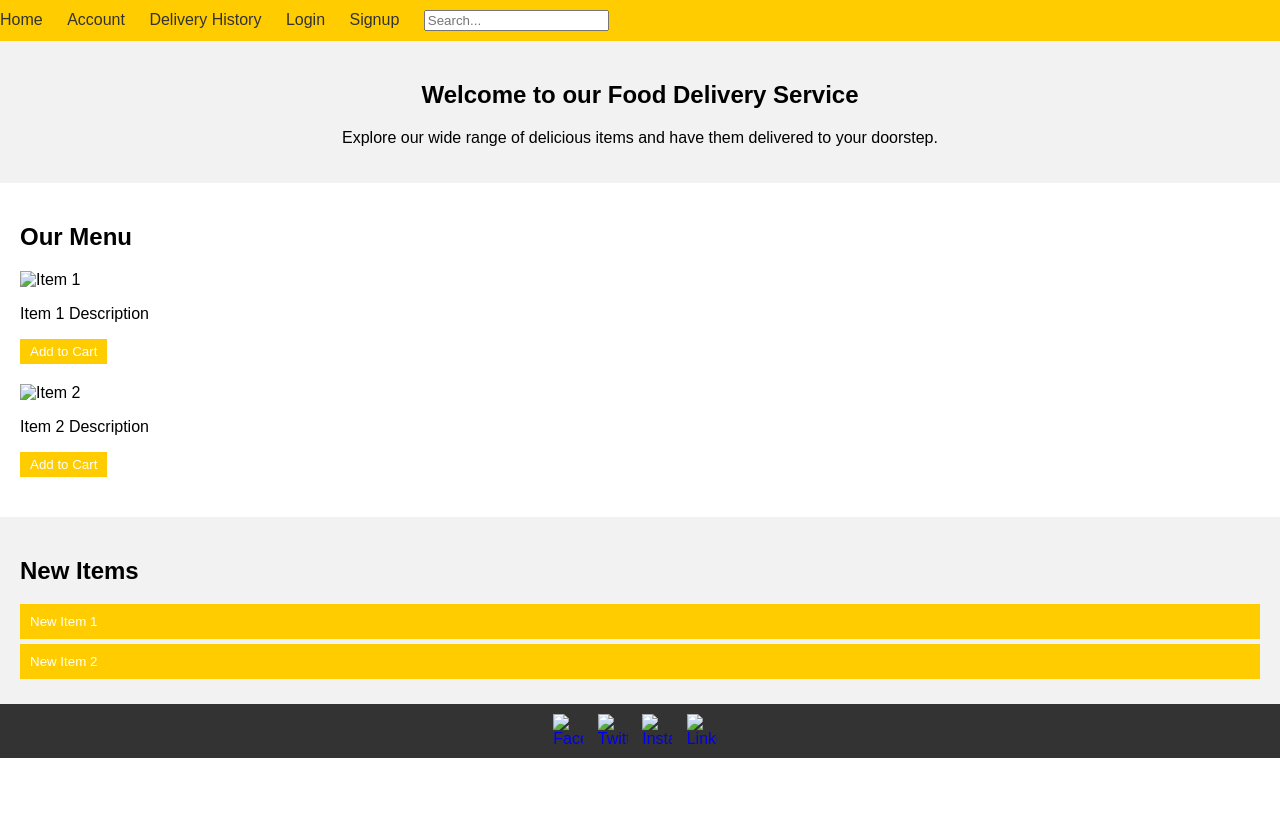
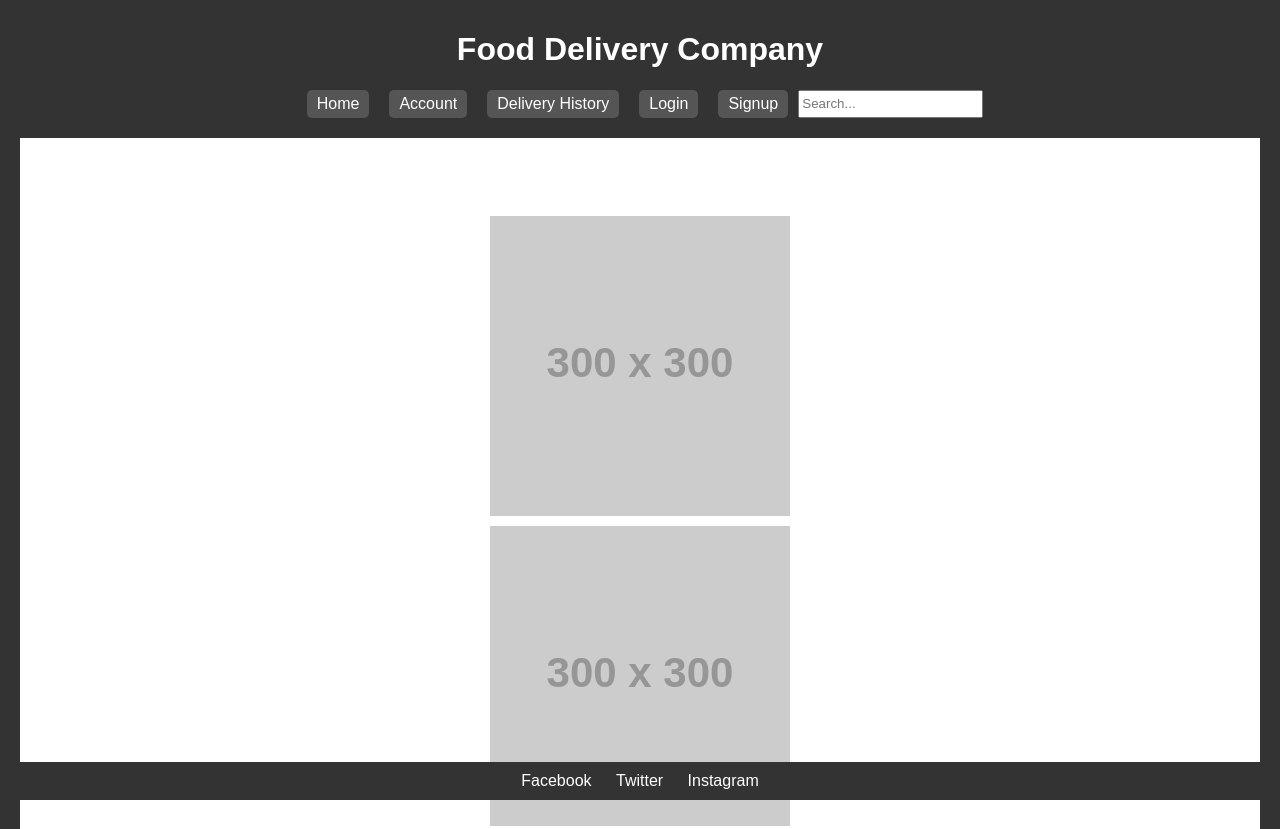
Before and after one commit to vishnujanne/LLM-webpage, a plain HTML site: page index.html in a window 1280 px wide. Shown: the top 829 px of the page. Before the commit the page ends 800 px from the top, so only its background shows below. Drawn offline with Linux system fonts and the light colour scheme; placeholder pictures from the web are drawn by us.

Commit message:
Update index.html

```diff
--- a/index.html
+++ b/index.html
@@ -8,165 +8,146 @@
     <title>Food Delivery Company</title>
     <style>
         body {
-            font-family: Arial, sans-serif;
             margin: 0;
             padding: 0;
+            font-family: Arial, sans-serif;
+            background-color: #f7f7f7;
         }
 
         header {
-            background-color: #ffcc00;
-            padding: 10px 0;
-        }
-
-        nav ul {
-            list-style-type: none;
-            margin: 0;
-            padding: 0;
-        }
-
-        nav ul li {
-            display: inline-block;
-            margin-right: 20px;
-        }
-
-        nav ul li a {
-            color: #333;
-            text-decoration: none;
-        }
-
-        .banner {
-            background-color: #f2f2f2;
-            padding: 20px;
+            background-color: #333;
+            color: white;
+            padding: 10px 20px;
             text-align: center;
         }
 
+        nav {
+            display: flex;
+            justify-content: center;
+            margin-bottom: 20px;
+        }
+
+        nav a {
+            color: white;
+            text-decoration: none;
+            margin: 0 10px;
+            padding: 5px 10px;
+            border-radius: 5px;
+            background-color: #555;
+        }
+
+        .accordion {
+            background-color: #fff;
+            padding: 10px 20px;
+            margin-bottom: 20px;
+        }
+
+        .accordion img {
+            width: 100%;
+            max-width: 300px;
+            display: block;
+            margin: 0 auto;
+            margin-bottom: 10px;
+        }
+
         .items {
+            display: grid;
+            grid-template-columns: repeat(auto-fill, minmax(250px, 1fr));
+            grid-gap: 20px;
             padding: 20px;
         }
 
         .item {
-            margin-bottom: 20px;
+            background-color: #fff;
+            padding: 10px;
+            border-radius: 5px;
+            box-shadow: 0 2px 4px rgba(0, 0, 0, 0.1);
         }
 
         .item img {
-            max-width: 100%;
+            width: 100%;
+            border-radius: 5px;
+            margin-bottom: 10px;
         }
 
         .item button {
-            background-color: #ffcc00;
-            color: #fff;
+            background-color: #555;
+            color: white;
             border: none;
             padding: 5px 10px;
+            border-radius: 5px;
             cursor: pointer;
-        }
-
-        .new-items {
-            background-color: #f2f2f2;
-            padding: 20px;
-        }
-
-        .accordion-btn {
-            background-color: #ffcc00;
-            color: #fff;
-            border: none;
-            padding: 10px;
-            margin-bottom: 5px;
-            width: 100%;
-            text-align: left;
-            cursor: pointer;
-        }
-
-        .accordion-content {
-            display: none;
-            padding: 10px;
         }
 
         footer {
             background-color: #333;
-            color: #fff;
+            color: white;
             text-align: center;
             padding: 10px 0;
+            position: fixed;
+            bottom: 0;
+            left: 0;
+            width: 100%;
         }
 
-        footer ul {
-            list-style-type: none;
-            margin: 0;
-            padding: 0;
-        }
-
-        footer ul li {
-            display: inline-block;
-            margin-right: 10px;
-        }
-
-        footer ul li img {
-            max-width: 30px;
-            max-height: 30px;
+        footer a {
+            color: white;
+            text-decoration: none;
+            margin: 0 10px;
         }
     </style>
 </head>
 
 <body>
     <header>
+        <h1>Food Delivery Company</h1>
         <nav>
-            <ul>
-                <li><a href="#">Home</a></li>
-                <li><a href="#">Account</a></li>
-                <li><a href="#">Delivery History</a></li>
-                <li><a href="#">Login</a></li>
-                <li><a href="#">Signup</a></li>
-                <li><input type="text" placeholder="Search..."></li>
-            </ul>
+            <a href="#">Home</a>
+            <a href="#">Account</a>
+            <a href="#">Delivery History</a>
+            <a href="#">Login</a>
+            <a href="#">Signup</a>
+            <input type="text" placeholder="Search...">
         </nav>
+        <div class="accordion">
+            <h2>New Items</h2>
+            <div>
+                <img src="https://via.placeholder.com/300" alt="New Item">
+            </div>
+            <div>
+                <img src="https://via.placeholder.com/300" alt="New Item">
+            </div>
+            <div>
+                <img src="https://via.placeholder.com/300" alt="New Item">
+            </div>
+        </div>
     </header>
-
-    <section class="banner">
-        <h1>Welcome to our Food Delivery Service</h1>
-        <p>Explore our wide range of delicious items and have them delivered to your doorstep.</p>
-    </section>
-
-    <section class="items">
-        <h2>Our Menu</h2>
+    <div class="items">
         <div class="item">
-            <img src="item1.jpg" alt="Item 1">
-            <p>Item 1 Description</p>
+            <img src="https://via.placeholder.com/250" alt="Item">
+            <p>Item Name</p>
+            <p>$10.00</p>
             <button>Add to Cart</button>
         </div>
         <div class="item">
-            <img src="item2.jpg" alt="Item 2">
-            <p>Item 2 Description</p>
+            <img src="https://via.placeholder.com/250" alt="Item">
+            <p>Item Name</p>
+            <p>$10.00</p>
+            <button>Add to Cart</button>
+        </div>
+        <div class="item">
+            <img src="https://via.placeholder.com/250" alt="Item">
+            <p>Item Name</p>
+            <p>$10.00</p>
             <button>Add to Cart</button>
         </div>
         <!-- Add more items here -->
-    </section>
-
-    <section class="new-items">
-        <h2>New Items</h2>
-        <div class="accordion">
-            <button class="accordion-btn">New Item 1</button>
-            <div class="accordion-content">
-                <img src="newitem1.jpg" alt="New Item 1">
-            </div>
-            <button class="accordion-btn">New Item 2</button>
-            <div class="accordion-content">
-                <img src="newitem2.jpg" alt="New Item 2">
-            </div>
-            <!-- Add more new items here -->
-        </div>
-    </section>
-
+    </div>
     <footer>
-        <ul>
-            <li><a href="#"><img src="facebook.png" alt="Facebook"></a></li>
-            <li><a href="#"><img src="twitter.png" alt="Twitter"></a></li>
-            <li><a href="#"><img src="instagram.png" alt="Instagram"></a></li>
-            <li><a href="#"><img src="linkedin.png" alt="LinkedIn"></a></li>
-        </ul>
+        <a href="#">Facebook</a>
+        <a href="#">Twitter</a>
+        <a href="#">Instagram</a>
     </footer>
-
-    <script>
-        // JavaScript code here
-    </script>
 </body>
 
 </html>
```
